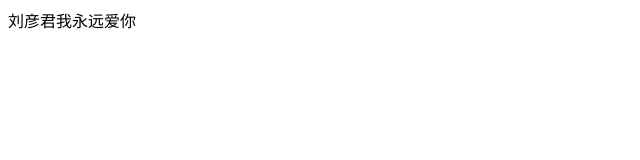
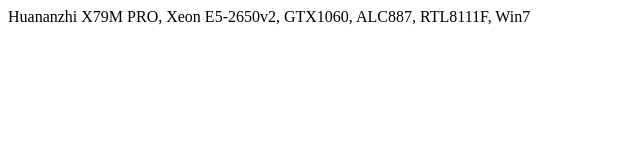
Before and after one commit to 008913/008913.github.io, a plain HTML site: page index.html in a window 1280 px wide. Shown: the whole page, without its empty margins (0-640 px from the left). Drawn offline with Linux system fonts and the light colour scheme.

Commit message:
Update index.html

```diff
--- a/index.html
+++ b/index.html
@@ -2,10 +2,10 @@
 <html lang="en">
 <head>
 <meta charset="utf-8">
-<title>008913</title>
+<title>刘彦君美国永远爱你</title>
 </style>
 </head>
 <body>
-刘彦君我永远爱你
+Huananzhi X79M PRO, Xeon E5-2650v2, GTX1060, ALC887, RTL8111F, Win7
 </body>
 </html>
```
